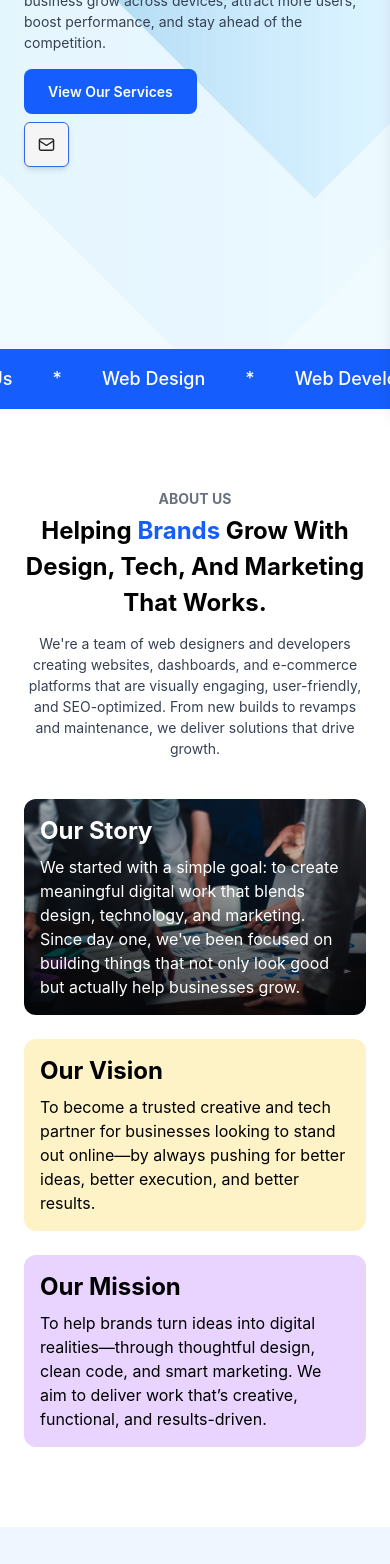
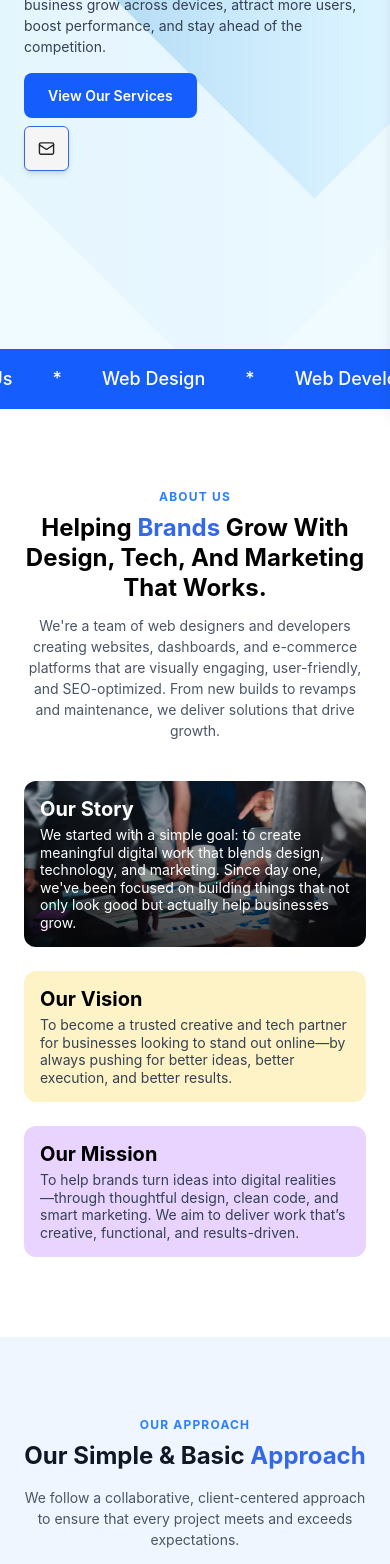
Before and after one commit to The-Young-Techies/theyoungtechies-client, a React (Vite) app: page / in a window 390 px wide. Shown: the part 432-1996 px from the top of the page. Built offline with nearby package versions, Linux system fonts and the light colour scheme.

Commit message:
heading para made consistent

```diff
--- a/src/components/common/Footer.tsx
+++ b/src/components/common/Footer.tsx
@@ -47,7 +47,7 @@ export default function Footer() {
               {section.links.map((link) => (
                 <ScrollLink key={link.label}
                   to={link.href} smooth={true} duration={500}>
-                  <span className="hover:text-blue-400 cursor-pointer transition-colors focus:outline-none focus:ring-2 focus:ring-blue-400 rounded">
+                  <span className="hover:text-blue-200 cursor-pointer transition-colors focus:outline-none focus:ring-2 focus:ring-blue-400 rounded">
                     {link.label}
                   </span>
                 </ScrollLink>
--- a/src/components/common/GetStarted.tsx
+++ b/src/components/common/GetStarted.tsx
@@ -15,10 +15,10 @@ export default function GetStarted() {
       }}
     >
       <span className="flex flex-col justify-center items-center md:justify-start md:items-start gap-2 ">
-        <h2 className="text-h6 text-white capitalize font-bold">
+        <h2 className="text-h6 md:text-h5 xl:text-h4 leading-tight text-white capitalize font-bold">
           {ctaData.heading}
         </h2>
-        <p className="text-body-small text-gray-200 md:w-sm lg:w-full">{ctaData.subText}</p>
+        <p className="text-body-small lg:text-body text-gray-200 md:w-sm lg:w-full">{ctaData.subText}</p>
       </span>
        <ScrollLink to="contact" smooth={true} duration={1*150}>
         <button className="text-black bg-amber-200 py-2 px-7 rounded-lg text-lg capitalize font-bold">
--- a/src/components/home/About/About.tsx
+++ b/src/components/home/About/About.tsx
@@ -8,14 +8,16 @@ export default function AboutUs() {
             <div className="flex flex-col md:flex-row justify-center items-center">
                 <div className="flex flex-col md:flex-row justify-start md:justify-between items-center gap-3 md:gap-10">
                     <div className="flex flex-col justify-center items-center text-center md:justify-start md:items-start md:text-start">
-                        <p className="text-sm uppercase text-gray-500 font-bold mb-1">about us</p>
-                        <h2 className="text-h6 md:text-h5 xl:text-h4 font-bold capitalize" >
+                        <p className="text-xs sm:text-sm tracking-widest uppercase text-blue-500 font-bold mb-2 text-center">
+                            About Us
+                        </p>
+                        <h2 className="text-h6 md:text-h5 xl:text-h3 font-bold capitalize leading-tight" >
                             {parts[0]}
-                            <span className="text-blue-600">brands</span>
+                            <span className="text-[#3468E9]">brands</span>
                             {parts[1]}
                         </h2>
                     </div>
-                    <p className="text-body-small xl:text-h6 xl:text-para md:text-body text-center md:text-start text-gray-700">
+                    <p className="text-body-small xl:text-h6 xl:text-para md:text-body text-gray-600 text-center md:text-start ">
                         {aboutContent.description}
                     </p>
                 </div>
@@ -25,10 +27,10 @@ export default function AboutUs() {
             <div className="md:h-[400px] flex flex-col md:flex-row justify-center gap-6 w-full">
                 {/* First section with full height */}
                 <div
-                    className={`h-full flex flex-col justify-end rounded-xl gap-2 ${aboutContent.sections[0].textColor} ${aboutContent.sections[0].bg} bg-no-repeat bg-left bg-cover p-4`}
+                    className={`h-full flex flex-col justify-end rounded-xl gap-1 lg:gap-2 leading-tight w-full ${aboutContent.sections[0].textColor} ${aboutContent.sections[0].bg} bg-no-repeat bg-left bg-cover p-4`}
                 >
-                    <h4 className="text-2xl font-bold capitalize">{aboutContent.sections[0].title}</h4>
-                    <p>{aboutContent.sections[0].text}</p>
+                    <h4 className="text-para sm:text-h6 font-bold capitalize">{aboutContent.sections[0].title}</h4>
+                    <p className="text-body-small md:text-body">{aboutContent.sections[0].text}</p>
                 </div>
 
                 {/* Next two sections stacked vertically */}
@@ -36,10 +38,10 @@ export default function AboutUs() {
                     {aboutContent.sections.slice(1).map((section) => (
                         <div
                             key={section.id}
-                            className={`h-[50%] ${section.bg} ${section.textColor} p-4 flex flex-col justify-end gap-2 rounded-xl`}
+                            className={`h-[50%] ${section.bg} ${section.textColor} p-4 flex flex-col justify-end gap-1 lg:gap-2 rounded-xl leading-tight`}
                         >
-                            <h4 className="text-2xl font-bold capitalize">{section.title}</h4>
-                            <p>{section.text}</p>
+                            <h4 className="text-para sm:text-h6 font-bold capitalize">{section.title}</h4>
+                            <p className="text-body-small md:text-body text-gray-700">{section.text}</p>
                         </div>
                     ))}
                 </div>
--- a/src/components/home/Approach/ApproachCard.tsx
+++ b/src/components/home/Approach/ApproachCard.tsx
@@ -14,9 +14,9 @@ const ApproachCard: React.FC<Props> = ({ step }) => {
         <p className="text-gray-500 text-para-small md:text-body-small font-bold uppercase text-md">
           {step.icon}
         </p>
-        <h2 className="text-para md:text-h6 font-semibold">{step.title}</h2>
+        <h4 className="text-para md:text-h6 font-semibold leading-tight">{step.title}</h4>
       </span>
-      <p className="text-body-small md:text-body xl:text-para text-gray-700">{step.description}</p>
+      <p className="text-body-small md:text-body xl:text-para text-gray-600">{step.description}</p>
       {step.icon !== "Step 3" && <hr className="w-full border-t border-gray-300 mt-4" />}
     </div>
   );
--- a/src/components/home/Approach/OurApproach.tsx
+++ b/src/components/home/Approach/OurApproach.tsx
@@ -8,14 +8,19 @@ export default function OurApproach() {
   return (
     <section className="w-full px-6 sm:px-10 md:px-14 lg:px-16  py-20 bg-blue-50 flex flex-col md:flex-row justify-center items-center gap-10 md:gap-28">
       <div className="flex flex-col justify-start items-center gap-4 md:gap-6 text-center md:text-start md:items-start">
-        <h1 className="text-h6 md:text-h5 xl:text-h4 text-gray-900 font-bold ">
-          Our Simple & Basic <span className="text-blue-600">Approach</span>
-        </h1>
-        <p className="text-body-small md:text-body xl:text-para text-gray-600 w-full max-w-3xl">
+        <span className="flex flex-col justify-start items-center text-center md:text-start md:items-start">
+          <p className="text-xs sm:text-sm tracking-widest uppercase text-blue-500 font-bold mb-2">
+            our approach
+          </p>
+          <h2 className="text-h6 md:text-h5 xl:text-h3  text-gray-900 font-bold leading-tight">
+            Our Simple & Basic <span className="text-[#3468E9]">Approach</span>
+          </h2>
+        </span>
+        <p className="text-body-small xl:text-h6 xl:text-para md:text-body text-gray-600  w-full max-w-3xl">
           We follow a collaborative, client-centered approach to ensure that every project meets and exceeds expectations.
         </p>
-        <ScrollLink to="contact" smooth={true} duration={5*150}>
-          <PrimaryButton label="get in touch" className="cursor-pointer"/>
+        <ScrollLink to="contact" smooth={true} duration={5 * 150}>
+          <PrimaryButton label="get in touch" className="cursor-pointer" />
         </ScrollLink>
       </div>
 
--- a/src/components/home/Counter/Counter.tsx
+++ b/src/components/home/Counter/Counter.tsx
@@ -15,10 +15,10 @@ export default function Counter() {
     >
       <div className="absolute inset-0 bg-black/80 z-0"></div>
       <div className="relative z-20 w-full flex flex-col items-center justify-center md:items-start text-center md:text-start mx-auto">
-        <h1 className="text-3xl sm:text-4xl font-bold text-white mb-2">
+        <h2 className="text-h6 md:text-h5 xl:text-h3 font-bold text-white mb-2 leading-tight">
           Proven Success
-        </h1>
-        <p className="text-white/80 text-base sm:text-lg mb-10 max-w-2xl">
+        </h2>
+        <p className="text-white/80 text-body-small xl:text-h6 xl:text-para md:text-body mb-10 max-w-2xl">
           Our agency consistently delivers innovative, high-quality web solutions that exceed client expectations and drive real results.
         </p>
 
--- a/src/components/home/Header/Header.tsx
+++ b/src/components/home/Header/Header.tsx
@@ -27,7 +27,7 @@ export default function Header() {
     >
       {/* Text Section */}
       <div className="flex flex-col justify-start items-start gap-4 sm:gap-3 xl:gap-7 text-start z-10 md:w-xl xl:w-3xl">
-        <h1 className="text-black text-h5 min-[550px]:text-h5 sm:text-h5 md:text-h4 lg:text-h3 xl:text-h1 font-bold leading-8 sm:leading-10 md:leading-11 xl:leading-14">
+        <h1 className="text-black text-h5 min-[550px]:text-h5 sm:text-h5 md:text-h4 lg:text-h3 xl:text-h1 font-bold leading-tight">
           {title} <span className="text-blue-500">{highlight}</span>
         </h1>
         <p className="text-gray-700 text-body-small md:text-body lg:text-para">
```
Also changed, not shown: src/components/common/Navbar.tsx (+6 -5 lines), src/components/home/Contact/ContactUs.tsx (+6 -10 lines), src/components/home/Faq/Faqs.tsx (+5 -2 lines), src/components/home/Projects/Project.tsx (+7 -8 lines), src/components/home/Services/Services.tsx (+5 -3 lines).
